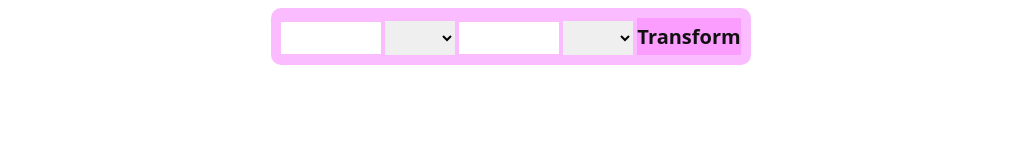
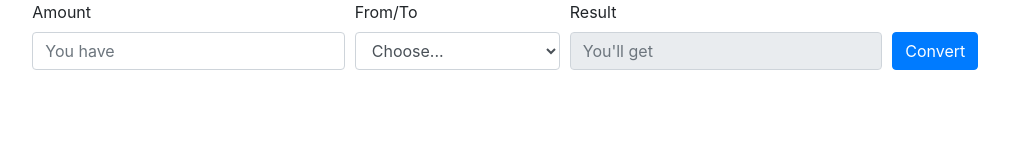
Before and after one commit to TalkyEk/Currency-Converter, a plain HTML site: page index.html in a window 1280 px wide. Shown: the whole page, without its empty margins (129-1138 px from the left). Drawn offline with nearby package versions, Linux system fonts and the light colour scheme.

Commit message:
fix: styles and form

```diff
--- a/index.html
+++ b/index.html
@@ -5,29 +5,37 @@
     <meta name="viewport"
           content="width=device-width, user-scalable=no, initial-scale=1.0, maximum-scale=1.0, minimum-scale=1.0">
     <meta http-equiv="X-UA-Compatible" content="ie=edge">
-    <link rel="stylesheet" href="./main.css">
+    <link rel="stylesheet" href="https://stackpath.bootstrapcdn.com/bootstrap/4.3.1/css/bootstrap.min.css" integrity="sha384-ggOyR0iXCbMQv3Xipma34MD+dH/1fQ784/j6cY/iJTQUOhcWr7x9JvoRxT2MZw1T" crossorigin="anonymous">
     <title>Ya y mami programist <3</title>
 </head>
 <body>
-<div id = "convertator">
-    <div id="main">
-        <input type="number" id="input">
-        <select name="" id="selin">
-            <option value=""></option>
-            <option value="UAH">UAH</option>
-            <option value="EUR">EUR</option>
-            <option value="USD">USD</option>
-        </select>
-        <input type="number" id="output">
-        <select name="" id="selout">
-            <option value=""></option>
-            <option value="USD">USD</option>
-            <option value="EUR">EUR</option>
-            <option value="UAH">UAH</option>
-        </select>
-        <button id="get">Transform</button>
+<form>
+    <div class="form-row justify-content-center">
+        <div class="form-group col-md-3">
+            <label for="inputAmount">Amount</label>
+            <input type="number" class="form-control" id="inputAmount" placeholder="You have">
+        </div>
+        <div class="form-group col-md-2">
+            <label for="inputFromTo">From/To</label>
+            <select id="inputFromTo" class="form-control">
+                <option selected>Choose...</option>
+                <option>UAH/USD</option>
+                <option>UAH/EUR</option>
+                <option>UAH/RUB</option>
+                <option>USD/UAH</option>
+                <option>EUR/UAH</option>
+                <option>RUB/UAH</option>
+            </select>
+        </div>
+        <div class="form-group col-md-3">
+            <label for="inputResult">Result</label>
+            <input type="number" class="form-control" id="inputResult" readonly="true" placeholder="You'll get">
+        </div>
+        <div class="form-group col-md-1  d-flex">
+            <button class="btn btn-primary align-self-end" id="convert">Convert</button>
+        </div>
     </div>
-</div>
+</form>
 
 <script src="index.js"></script>
 </body>
--- a/index.js
+++ b/index.js
@@ -1,39 +1,28 @@
-// const input = document.getElementById("input");
-// const output = document.getElementById("output");
-// const selin =  document.getElementById("selin");
-// const selout =  document.getElementById("selout");
-// document.getElementById("get").addEventListener("click", count);
-// function count() {
-//     fetch(`https://bank.gov.ua/NBUStatService/v1/statdirectory/exchange?valcode=${selout.value}&date=20190401&json`)
-//         .then((res) => res.json())
-//         .then((data) => {
-//             const course = data[0].rate;
-//             const uah = input.value;
-//             output.value = uah / course;
-//         })
-// }
-const input = document.getElementById("input");
-const output = document.getElementById("output");
-const selin =  document.getElementById("selin");
-const selout =  document.getElementById("selout");
-document.getElementById("get").addEventListener("click", count);
+const amount = document.getElementById("inputAmount");
+const result = document.getElementById("inputResult");
+const inputfromto = document.getElementById("inputFromTo");
+document.getElementById("convert").addEventListener("click", count);
 function count() {
+    event.preventDefault();
     fetch(`https://api.privatbank.ua/p24api/pubinfo?json&exchange&coursid=3`)
         .then((res) => res.json())
         .then(data => {
-            if (selin.value === "UAH") {
-                const element = data.filter(l => l.ccy === selout.value);
-                const uah = input.value;
+            let input = inputfromto.value;
+            let fromto = input.split("/");
+
+            if (fromto[0] === "UAH") {
+                const element = data.filter(l => l.ccy === fromto[1]);
+                const uah = amount.value;
                 const course = element[0].sale;
-                const result = uah / course;
-                output.value = parseInt(result * 100) / 100;
+                const result1 = uah / course;
+                result.value = parseInt(result1 * 100) / 100;
             }
             else {
-                const element = data.filter(l => l.ccy === selin.value);
-                const uah = input.value;
+                const element = data.filter(l => l.ccy === fromto[0]);
+                const uah = amount.value;
                 const course = element[0].buy;
-                const result = uah * course;
-                output.value = parseInt(result * 100) / 100;
+                const result1 = uah * course;
+                result.value = parseInt(result1 * 100) / 100;
             }
         })
 }
--- a/main.css
+++ /dev/null
@@ -1,43 +0,0 @@
-input::-webkit-outer-spin-button,
-input::-webkit-inner-spin-button {
-    /* display: none; <- Crashes Chrome on hover */
-    -webkit-appearance: none;
-    margin: 0; /* <-- Apparently some margin are still there even though it's hidden */
-}
-#convertator {
-    display: flex;
-    justify-content: center;
-}
-#main {
-    background: rgb(250, 187, 255);
-    padding: 10px;
-    border-radius: 10px;
-    box-sizing: border-box;
-
-}
-#get {
-    background: rgba(252, 145, 255, 0.71);
-    border: 0;
-    color:#111;
-    font-size: 20px;
-    font-family: "Open Sans", sans-serif;
-    font-weight:700;
-    padding: 5px 0px;
-    cursor:pointer;
-}
-input[type="number"]{
-    border: 0;
-    width:100px;
-    font-family: "Open sans", sans-serif;
-    font-size: 16px;
-    padding: 5px 0px;
-    box-sizing: border-box;
-}
-#selin , #selout {
-    border: 0;
-    width:70px;
-    font-family: "Open sans", sans-serif;
-    font-size: 16px;
-    padding: 5px 0px;
-    box-sizing: border-box;
-}
```
